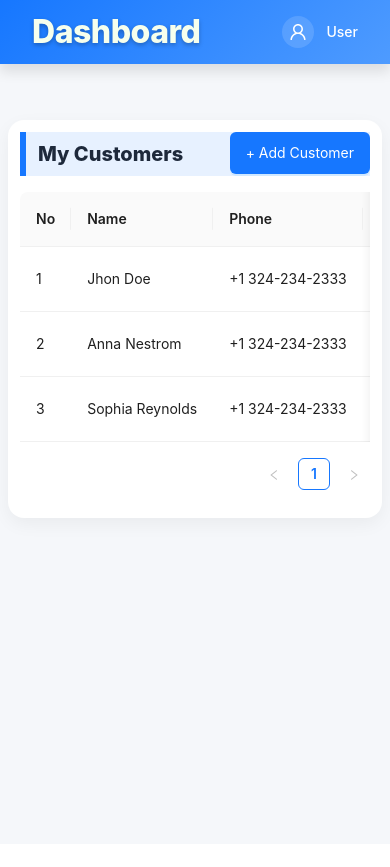
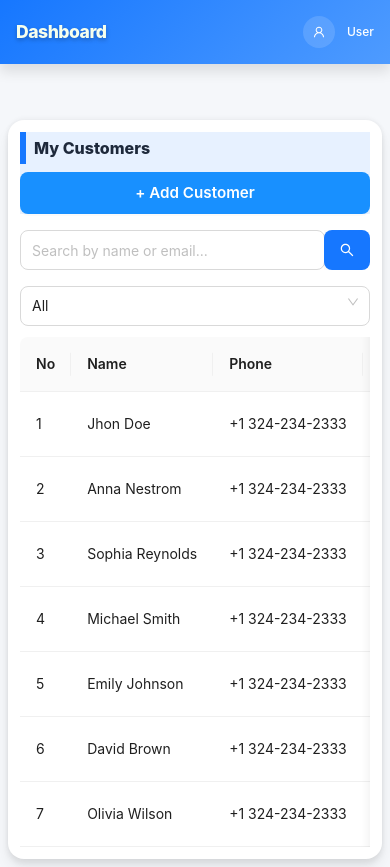
Before and after one commit to Zartasha-kanwal/mycode-base, a Next.js app: page /dashboard in a window 390 px wide. Before the commit the page ends 844 px from the top, so only its background shows below. Built offline with nearby package versions, Linux system fonts and the light colour scheme.

Commit message:
Added components

```diff
--- a/package.json
+++ b/package.json
@@ -11,6 +11,7 @@
   "dependencies": {
     "@ant-design/compatible": "^5.1.4",
     "antd": "^5.27.3",
+    "clsx": "^2.1.1",
     "js-cookie": "^3.0.5",
     "next": "15.5.2",
     "postcss": "^8.5.6",
--- a/src/app/Components/Button/Button.module.scss
+++ b/src/app/Components/Button/Button.module.scss
@@ -1,16 +1,27 @@
-@import '../../styles/variables.scss';
+@import "../../styles/variables.scss";
 
 .customButton {
-  background-color: $primary-color;
-  color: white;
-  border-radius: $border-radius-base;
-  padding: $spacing-md $spacing-lg;
-  font-size: $font-size-base;
+  background-color: $primary-color !important;
+  color: white !important;
+  border-radius: 8px;
+  padding: 0 1.25rem;
+  height: 42px;
+  font-size: 0.95rem;
+  font-weight: 600;
   border: none;
-  cursor: pointer;
-  transition: background-color 0.2s ease;
+  display: flex;
+  align-items: center;
+  justify-content: center;
 
   &:hover {
-    background-color: darken($primary-color,5%);
+    background-color: darken($primary-color, 6%) !important;
+  }
+
+  &:active {
+    background-color: darken($primary-color, 12%) !important;
+  }
+
+  &:disabled {
+    background-color: lighten($primary-color, 25%) !important;
   }
 }
--- a/src/app/Components/Button/Button.tsx
+++ b/src/app/Components/Button/Button.tsx
@@ -1,15 +1,33 @@
 "use client";
-import { Button as AntButton } from 'antd';
-import styles from './Button.module.scss';
+import { Button as AntButton } from "antd";
+import styles from "./Button.module.scss";
+import clsx from "clsx";
 
 interface ButtonProps {
   children: React.ReactNode;
   onClick?: () => void;
+  htmlType?: "button" | "submit" | "reset";
+  className?: string;
+  disabled?: boolean;
+  block?: boolean;
 }
 
-export default function Button({ children, onClick }: ButtonProps) {
+export default function Button({
+  children,
+  onClick,
+  htmlType = "button",
+  className,
+  disabled,
+  block,
+}: ButtonProps) {
   return (
-    <AntButton className={styles.customButton} onClick={onClick}>
+    <AntButton
+      className={clsx(styles.customButton, className)}
+      onClick={onClick}
+      htmlType={htmlType}
+      disabled={disabled}
+      block={block}
+    >
       {children}
     </AntButton>
   );
--- /dev/null
+++ b/src/app/Components/SearchFilter/SearchFilter.module.scss
@@ -0,0 +1,68 @@
+.container {
+  display: flex;
+  gap: 1rem;
+  align-items: center;
+  margin-bottom: 1.2rem;
+  flex-wrap: wrap;
+}
+
+.searchInput {
+  flex: 1;
+  max-width: 280px;
+
+  :global(.ant-input-affix-wrapper) {
+    height: 40px !important;
+    border-radius: 8px !important;
+    display: flex;
+    align-items: center;
+  }
+
+  :global(.ant-input) {
+    height: 100% !important;
+    display: flex;
+    align-items: center;
+  }
+
+  :global(.ant-input::placeholder) {
+    line-height: 40px;
+  }
+
+  :global(.ant-input-search-button) {
+    height: 40px !important;
+    border-radius: 8px !important;
+    display: flex;
+    align-items: center;
+    justify-content: center;
+  }
+}
+
+.selectFilter {
+  min-width: 150px;
+
+  :global(.ant-select-selector) {
+    height: 40px !important;
+    border-radius: 8px !important;
+    display: flex !important;
+    align-items: center !important;
+  }
+
+  :global(.ant-select-arrow) {
+    top: 50% !important;
+    transform: translateY(-50%) !important;
+    margin-top: 0 !important;
+  }
+}
+
+/* Responsive on small screens */
+@media (max-width: 600px) {
+  .container {
+    flex-direction: column;
+    align-items: stretch;
+  }
+
+  .searchInput,
+  .selectFilter {
+    width: 100%;
+    max-width: 100%;
+  }
+}
--- /dev/null
+++ b/src/app/Components/SearchFilter/SearchFilter.tsx
@@ -0,0 +1,37 @@
+"use client";
+import { Input, Select } from "antd";
+import styles from "./SearchFilter.module.scss";
+
+const { Option } = Select;
+
+interface SearchFilterProps {
+  onSearch: (query: string) => void;
+  onFilter: (status: string) => void;
+}
+
+export default function SearchFilter({ onSearch, onFilter }: SearchFilterProps) {
+  return (
+    <div className={styles.container}>
+      {/* Search bar */}
+      <Input.Search
+        placeholder="Search by name or email..."
+        allowClear
+        enterButton
+        onSearch={(value) => onSearch(value)}
+        className={styles.searchInput}
+      />
+
+      {/* Status filter */}
+      <Select
+        defaultValue="All"
+        onChange={onFilter}
+        className={styles.selectFilter}
+      >
+        <Option value="All">All</Option>
+        <Option value="Active">Active</Option>
+        <Option value="Waiting">Waiting</Option>
+        <Option value="Failed">Failed</Option>
+      </Select>
+    </div>
+  );
+}
--- a/src/app/Components/Table/Table.tsx
+++ b/src/app/Components/Table/Table.tsx
@@ -79,6 +79,7 @@ export default function TableComponent({ data, onEdit, onDelete }: TableProps) {
       columns={columns}
       dataSource={data}
       rowKey="key"
+      pagination={false}
       scroll={{ x: "max-content" }}
     />
   );
--- a/src/app/dashboard/dashboard.module.scss
+++ b/src/app/dashboard/dashboard.module.scss
@@ -26,9 +26,7 @@ $text-dark: #1e293b;
     margin: 0;
     letter-spacing: -0.5px;
     cursor: default;
-
     color: #f6ffed;
-
     text-shadow: 0 2px 4px rgba(0, 0, 0, 0.25);
     transition: all 0.3s ease;
 
@@ -43,15 +41,21 @@ $text-dark: #1e293b;
     align-items: center;
     cursor: pointer;
     gap: 0.75rem;
+    min-width: 0;
 
     span {
       font-weight: 500;
       color: white;
+      font-size: 0.9rem;
+      white-space: nowrap;
+      overflow: hidden;
+      text-overflow: ellipsis;
     }
   }
 }
 
 .content {
+   margin-top: 1.5rem;
   padding: 2rem;
   display: flex;
   flex-direction: column;
@@ -62,13 +66,8 @@ $text-dark: #1e293b;
   background: white;
   border-radius: 1rem;
   padding: 2rem;
-  box-shadow: 0 6px 18px rgba(0, 0, 0, 0.05);
-  transition: transform 0.2s ease, box-shadow 0.2s ease;
-
-  &:hover {
-    transform: translateY(-2px);
-    box-shadow: 0 8px 24px rgba(0, 0, 0, 0.08);
-  }
+  box-shadow: 0 -2px 4px rgba(0, 0, 0, 0.04), 0 4px 6px rgba(0, 0, 0, 0.08),
+    0 10px 15px rgba(0, 0, 0, 0.06);
 
   .pageHeader {
     display: flex;
@@ -82,8 +81,8 @@ $text-dark: #1e293b;
       font-weight: 800;
       margin: 0;
       padding: 0.5rem 1rem;
-      color: #1e293b !important;
-      border-left: 6px solid #1677ff;
+      color: $text-dark !important;
+      border-left: 6px solid $primary;
       border-radius: 0 12px 12px 0;
       line-height: 1;
     }
@@ -96,35 +95,98 @@ $text-dark: #1e293b;
   }
 }
 
-/* Mobile responsiveness */
+/* Tablet (<=1024px) */
+@media (max-width: 1024px) {
+  .header {
+    padding: 0 1.25rem;
+
+    h1 {
+      font-size: 1.6rem;
+    }
+
+    .userMenu span {
+      font-size: 0.85rem;
+    }
+  }
+
+  .content {
+    padding: 1.5rem;
+    gap: 1.5rem;
+  }
+
+  .pageCard {
+    padding: 1.25rem;
+
+    .pageHeader h1 {
+      font-size: 1.5rem;
+    }
+  }
+}
+
+/* Mobile (<=768px) */
 @media (max-width: 768px) {
+  .header {
+    padding: 0.75rem 1rem;
+
+    h1 {
+      font-size: 1.4rem;
+    }
+
+    .userMenu span {
+      font-size: 0.8rem;
+    }
+  }
+
+  .content {
+    margin-top: 3rem;
+    padding: 0.75rem;
+    gap: 1.25rem;
+  }
+
   .pageCard {
-    padding: 0.75rem;
+    padding: 1rem;
 
     .pageHeader {
-      display: flex;
-      justify-content: space-between;
-      align-items: center;
+      flex-direction: column;
+      align-items: flex-start;
+      gap: 0.5rem;
 
       h1 {
         font-size: 1.25rem;
-        padding: 0.75rem;
+        padding: 0.5rem;
       }
 
       button {
-        align-self: stretch;
+        width: 100%;
+        justify-content: center;
       }
     }
   }
 }
 
-/* MOBILE RESPONSIVENESS */
+/*Small mobile (<=480px) */
+@media (max-width: 480px) {
+  .header {
+    h1 {
+      font-size: 1.1rem;
+    }
 
-@media (max-width: 768px) {
+    .userMenu span {
+      font-size: 0.75rem;
+    }
+  }
+
   .content {
-    margin-top: 3rem;
     padding: 0.5rem;
-    gap: 3rem;
+    gap: 1rem;
+  }
+
+  .pageCard {
+    padding: 0.75rem;
+
+    .pageHeader h1 {
+      font-size: 1rem;
+    }
   }
 }
 
--- a/src/app/dashboard/page.tsx
+++ b/src/app/dashboard/page.tsx
@@ -3,8 +3,10 @@
 import { useState, useEffect } from "react";
 import TableComponent, { Customer } from "../Components/Table/Table";
 import AppModal from "../Components/AppModal";
-import { Form, Input, Button, Select, App } from "antd";
+import { Form, Input, Select, App } from "antd";
 import styles from "./dashboard.module.scss";
+import SearchFilter from "../Components/SearchFilter/SearchFilter";
+import Button from "../Components/Button/Button";
 
 const { Option } = Select;
 
@@ -22,7 +24,7 @@ const defaultCustomers: Customer[] = [
     no: 2,
     name: "Anna Nestrom",
     phone: "+1 324-234-2333",
-    email: "Jhondoe2@gmail.com",
+    email: "AnnaNestrom@gmail.com",
     status: "Active",
   },
   {
@@ -30,8 +32,40 @@ const defaultCustomers: Customer[] = [
     no: 3,
     name: "Sophia Reynolds",
     phone: "+1 324-234-2333",
-    email: "Jhondoe3@gmail.com",
+    email: "SophiaReynolds@gmail.com",
     status: "Failed",
+  },
+  {
+    key: "4",
+    no: 4,
+    name: "Michael Smith",
+    phone: "+1 324-234-2333",
+    email: "michaelsmith@gmail.com",
+    status: "Active",
+  },
+  {
+    key: "5",
+    no: 5,
+    name: "Emily Johnson",
+    phone: "+1 324-234-2333",
+    email: "emilyjohnson@gmail.com",
+    status: "Waiting",
+  },
+  {
+    key: "6",
+    no: 6,
+    name: "David Brown",
+    phone: "+1 324-234-2333",
+    email: "davidbrown@gmail.com",
+    status: "Failed",
+  },
+  {
+    key: "7",
+    no: 7,
+    name: "Olivia Wilson",
+    phone: "+1 324-234-2333",
+    email: "oliviawilson@gmail.com",
+    status: "Active",
   },
 ];
 
@@ -93,10 +127,34 @@ export default function DashboardPage() {
     <div className={styles.pageCard}>
       <div className={styles.pageHeader}>
         <h1>My Customers</h1>
-        <Button type="primary" onClick={() => setIsAdding(true)}>
-          + Add Customer
-        </Button>
+        <Button onClick={() => setIsAdding(true)}>+ Add Customer</Button>
       </div>
+
+      {/*Search + Filter*/}
+      <SearchFilter
+        onSearch={(query) => {
+          if (!query) {
+            // if input is cleared, reset
+            setCustomers(defaultCustomers);
+            return;
+          }
+
+          const filtered = defaultCustomers.filter(
+            (c) =>
+              c.name.toLowerCase().includes(query.toLowerCase()) ||
+              c.email.toLowerCase().includes(query.toLowerCase())
+          );
+
+          setCustomers(filtered);
+        }}
+        onFilter={(status) => {
+          if (status === "All") {
+            setCustomers(defaultCustomers);
+          } else {
+            setCustomers(defaultCustomers.filter((c) => c.status === status));
+          }
+        }}
+      />
 
       <TableComponent
         data={customers}
@@ -104,7 +162,7 @@ export default function DashboardPage() {
         onDelete={handleDelete}
       />
 
-     {/* Edit Customer Modal */}
+      {/* Edit Customer Modal */}
 
       <AppModal
         title="Edit Customer"
@@ -150,7 +208,7 @@ export default function DashboardPage() {
         )}
       </AppModal>
 
-     {/* Add Customer Modal */}
+      {/* Add Customer Modal */}
 
       <AppModal
         title="Add Customer"
```
Also changed, not shown: 1 other file (tests, documents, lock files or other folders).
